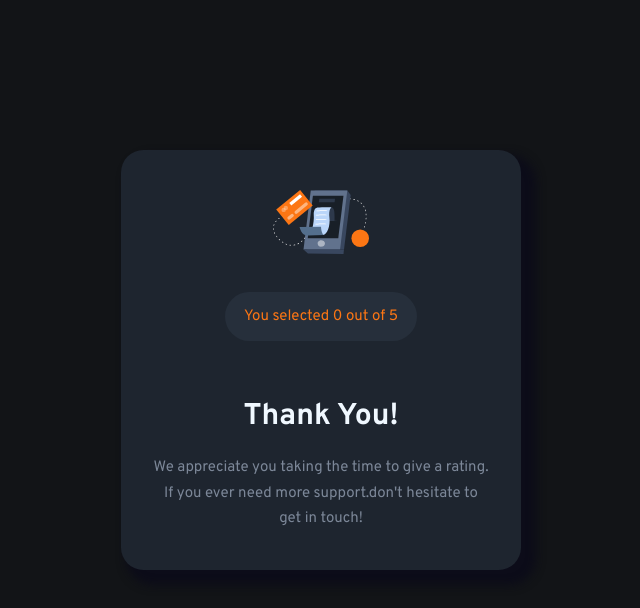
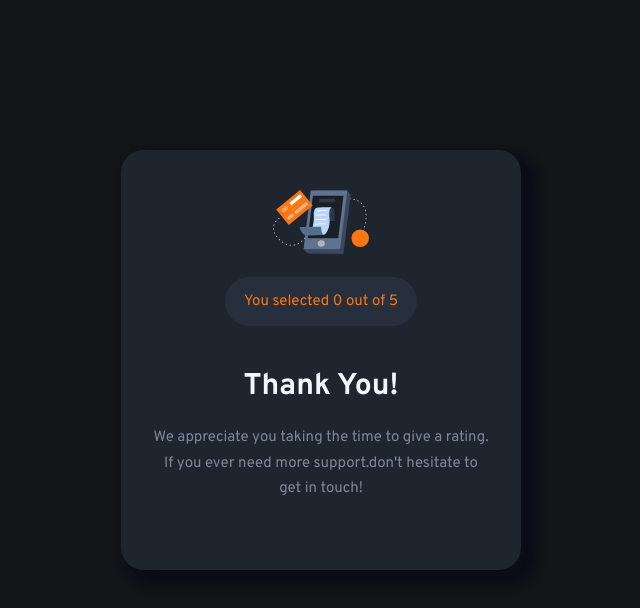
Before and after one commit to Mennapika/-Interactive-rating-component, a React (Create React App) app in the folder my-app/: page / in a window 1280 px wide. Both pictures are taken after a click on the button "SUBMIT". Shown: the top 608 px of the page, without its empty margins (319-959 px from the left). Built offline with nearby package versions, Linux system fonts and the light colour scheme.

Commit message:
edit margins

```diff
--- a/my-app/src/Components/Greating.css
+++ b/my-app/src/Components/Greating.css
@@ -7,7 +7,7 @@
 }
 .Score--Container{
     background-color: hsl(214,22%,19%);
-    margin: 2.5em;
+    margin: 1.5em;
     width: 60%;
     color: #fc7614;
     font-weight: 400;
```
